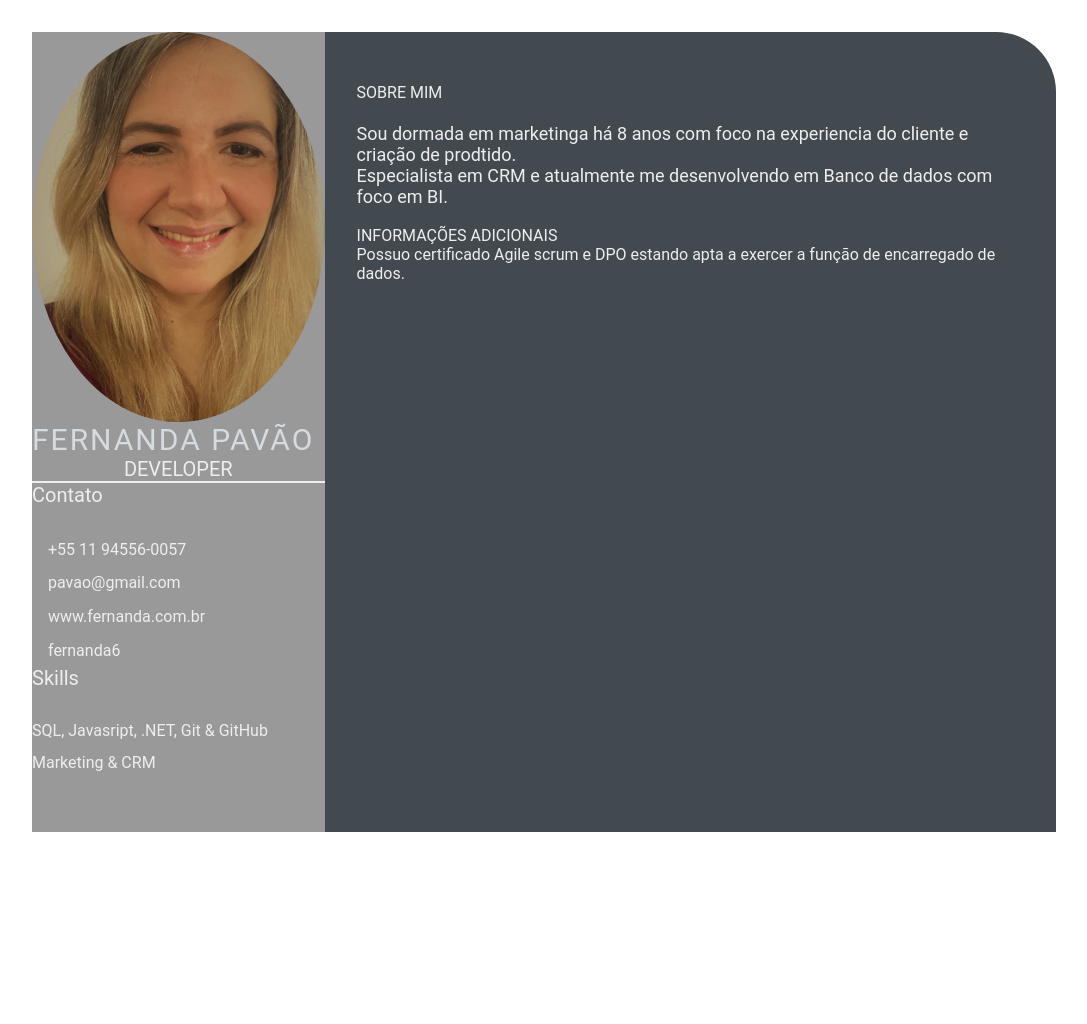
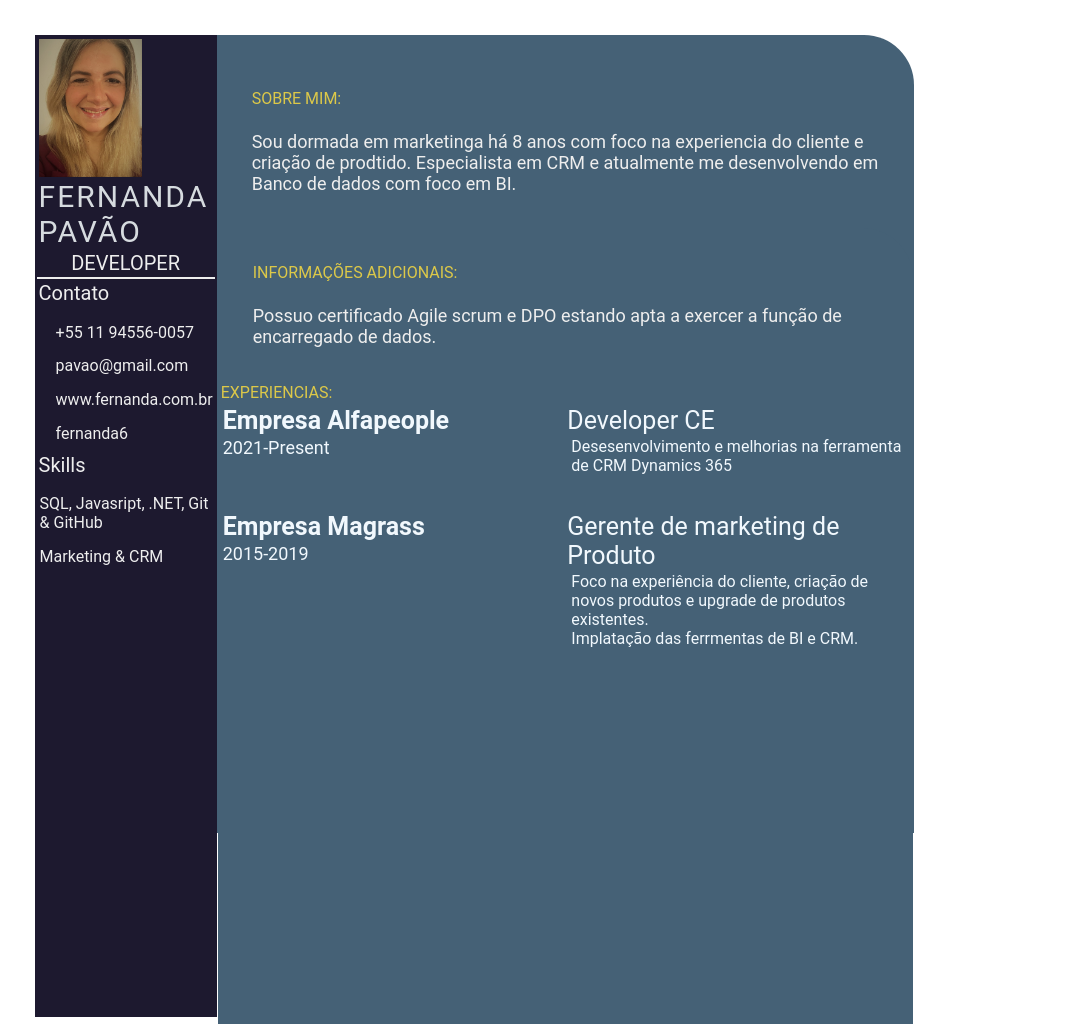
Before and after one commit to FernandaPavao/devweekgit.github.io, a plain HTML site: page index.html in a window 1280 px wide. Shown: the whole page, without its empty margins (96-1183 px from the left). Before the commit the page ends 864 px from the top, so only its background shows below. Drawn offline with Linux system fonts and the light colour scheme.

Commit message:
adicina o arquivo index.html (#3)

```diff
--- a/index.html
+++ b/index.html
@@ -39,17 +39,51 @@
             <section class="right-section">
                 <div class="right-section-contents">
                     <section class about gap>
-                        <div class="right-title"><br>SOBRE MIM</div>
+                        <div class="right-title"><br>SOBRE MIM:</div>
                         <p class="about-me-contents">
-                            <br>Sou dormada em marketinga há 8 anos com foco na experiencia do cliente e criação de prodtido.<br>
+                            <br>Sou dormada em marketinga há 8 anos com foco na experiencia do cliente e criação de prodtido.
                             Especialista em CRM e atualmente me desenvolvendo em Banco de dados com foco em BI.
-                            <div class="right-title"><br>INFORMAÇÕES ADICIONAIS
-                            <br> Possuo certificado Agile scrum e DPO estando apta a exercer a função de encarregado de dados.
                         </p>
                     </div>
+                    <section class="right-section">
+                        <div class="right-section-contents">
+                            <section class about gap>
+                    <div class="right-title">INFORMAÇÕES ADICIONAIS:</div>
+                    <p class="about-me-contents">
+                         <br>Possuo certificado Agile scrum e DPO estando apta a exercer a função de encarregado de dados.
+                    </p>
+                         </div>
+
+                    <section class="experience gap">
+                        <div class="right-title">EXPERIENCIAS:</div>
+                        <div class="experience-contents">
+                            <div class="exp-left">
+                                <p class="exp-company-name">Empresa Alfapeople</p>
+                                <p class="exp-time-period">2021-Present</p>
+                            </div>
+                            <div class="exp-right">
+                                <p class="exp-position">Developer CE</p>
+                                <p class="exp-desc">
+                                    Desesenvolvimento e melhorias na ferramenta de CRM Dynamics 365
+                                </p>
+                            </div>
+                        </div>
+                        <div class="experience-contents">
+                            <div class="exp-left">
+                                <p class="exp-company-name">Empresa Magrass</p>
+                                <p class="exp-time-period">2015-2019</p>
+                            </div>
+                            <div class="exp-right">
+                                <p class="exp-position">Gerente de marketing de Produto</p>
+                                <p class="exp-desc">
+                                Foco na experiência do cliente, criação de novos produtos e upgrade de produtos existentes.<br>
+                                Implatação das ferrmentas de BI e CRM.
+                                </p>
+                            </div>
+                        </div>
                     </section>
-                </div>
-           </section>
-    </main>
-</body>
+                </section>
+            </section>
+         </main>
+    </body>
 </html>
--- a/style.css
+++ b/style.css
@@ -1,6 +1,6 @@
-*{
+* {
     margin: 0;
-    padding: 0;
+    padding: 1;
     box-sizing: border-box;
     list-style: none;
     font-family: 'Roboto', sans-serif;
@@ -15,16 +15,16 @@
 }
 
 .left-section {
-    grid-column: span 2;
-    height: 100%;
-    background-color: #999999;
+    grid-column: span 1;
+    height: 123%;
+    background-color: #1d192f;
 }
 
 .right-section {
     grid-column: span 5;
     height: 100%;
-    background-color: #424a50;
-    border-radius: 0px 60px 0px 0px;
+    background-color: #456176;
+    border-radius: 0px 50px 0px 0px;
 }
 
 .left-section-contents{
@@ -37,8 +37,8 @@
 }
 
 .profile .profile-image {
-    width: 100%;
-    border-radius: 100%;
+    width: 60%;
+    border-radius: %;
 }
 
 .name {
@@ -62,7 +62,7 @@
 }
 
 .contact-info ul {
-    padding-top: 1.5rem;
+    padding-top: 0.5rem;
 }
 
 .contact-info ul li,
@@ -79,7 +79,7 @@
 }
 
 .skills ul {
-    padding-top: 1.5rem;
+    padding-top: 0.5rem;
 }
 .skills ul li p {
     padding: .4rem 0;
@@ -91,7 +91,7 @@
 }
 
 .right-title {
-    color: #eeeeee;
+    color: #dcc849;
 }
 
 .gap {
@@ -101,3 +101,38 @@
     font-size: 18px;
     color: #eeeeee;
 }
+
+.experience-contents,
+.education-contents,
+.awards-contents {
+    display: grid;
+    grid-template-columns: repeat(2, 1fr);
+    padding-bottom: 2rem;
+    color: #F1F8FD;
+}
+
+.exp-company-name,
+.education-school-name,
+.awards-company-name {
+    font-size: 25px;
+    font-weight: bold;
+}
+
+.exp-time-period,
+.educationp-time-period,
+.awards-time-period {
+    font-size: 18px;
+}
+
+.exp-position,
+.education-subject,
+.awards-name {
+    font-size: 25px;
+}
+
+.exp-desc,
+.education-desc,
+.awards-desc {
+    font-size: 16px;
+    padding-left: 5px;
+}
```
